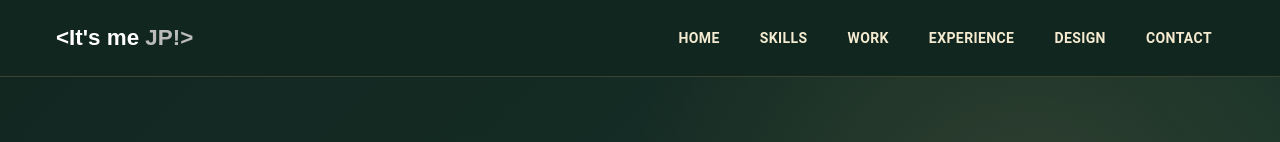
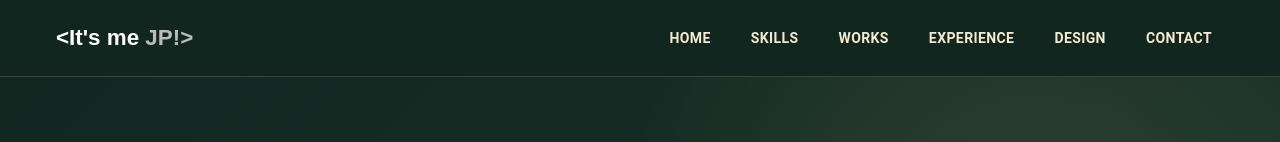
Before and after one commit to jpellogo01/Web_Portfolio, a React (Vite) app: page / in a window 1280 px wide. Shown: the top 142 px of the page. Built offline with nearby package versions, Linux system fonts and the light colour scheme.

Commit message:
update portfolio

```diff
--- a/src/components/NavBar.tsx
+++ b/src/components/NavBar.tsx
@@ -13,7 +13,7 @@ import MenuIcon from "@mui/icons-material/Menu";
 const navLinks = [
   { id: "home", label: "Home" },
   { id: "skills", label: "Skills" },
-  { id: "projects", label: "Work" },
+  { id: "projects", label: "Works" },
   { id: "experience", label: "Experience" },
   { id: "graphic-design", label: "Design" },
   { id: "contact", label: "Contact" },
```
